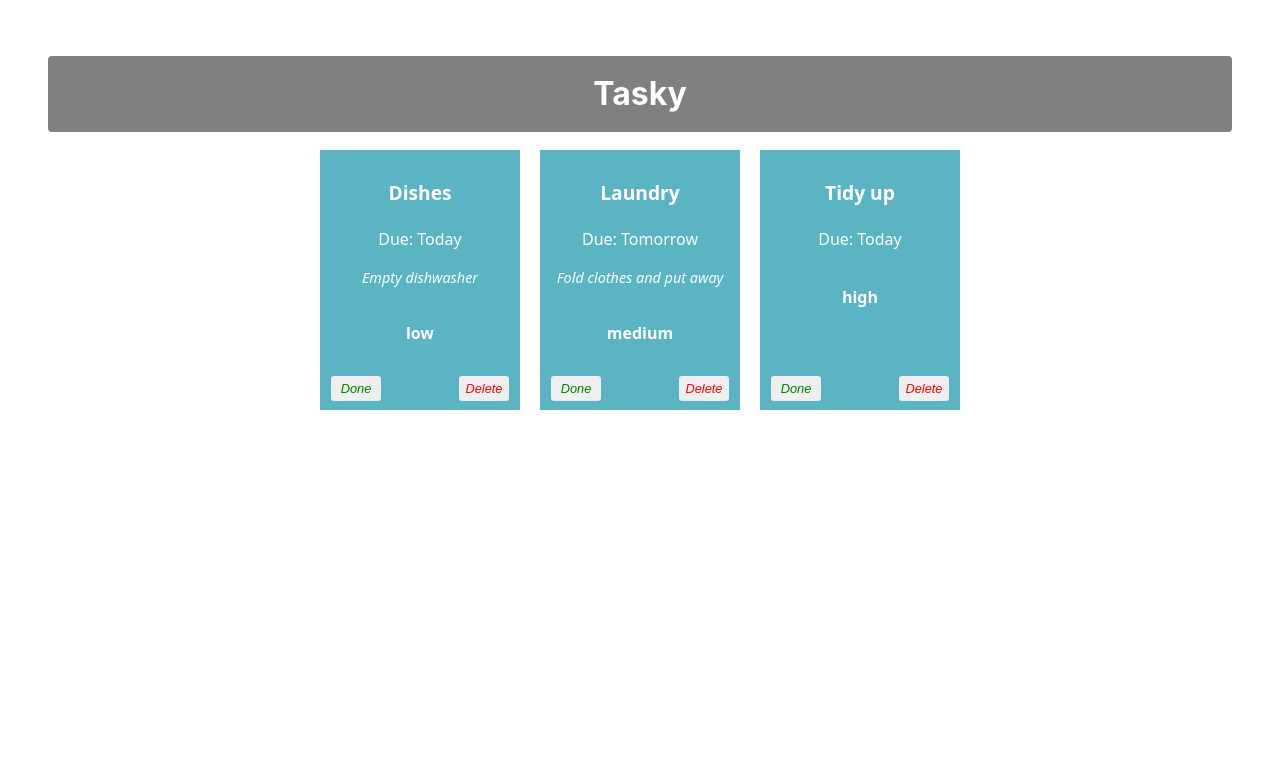
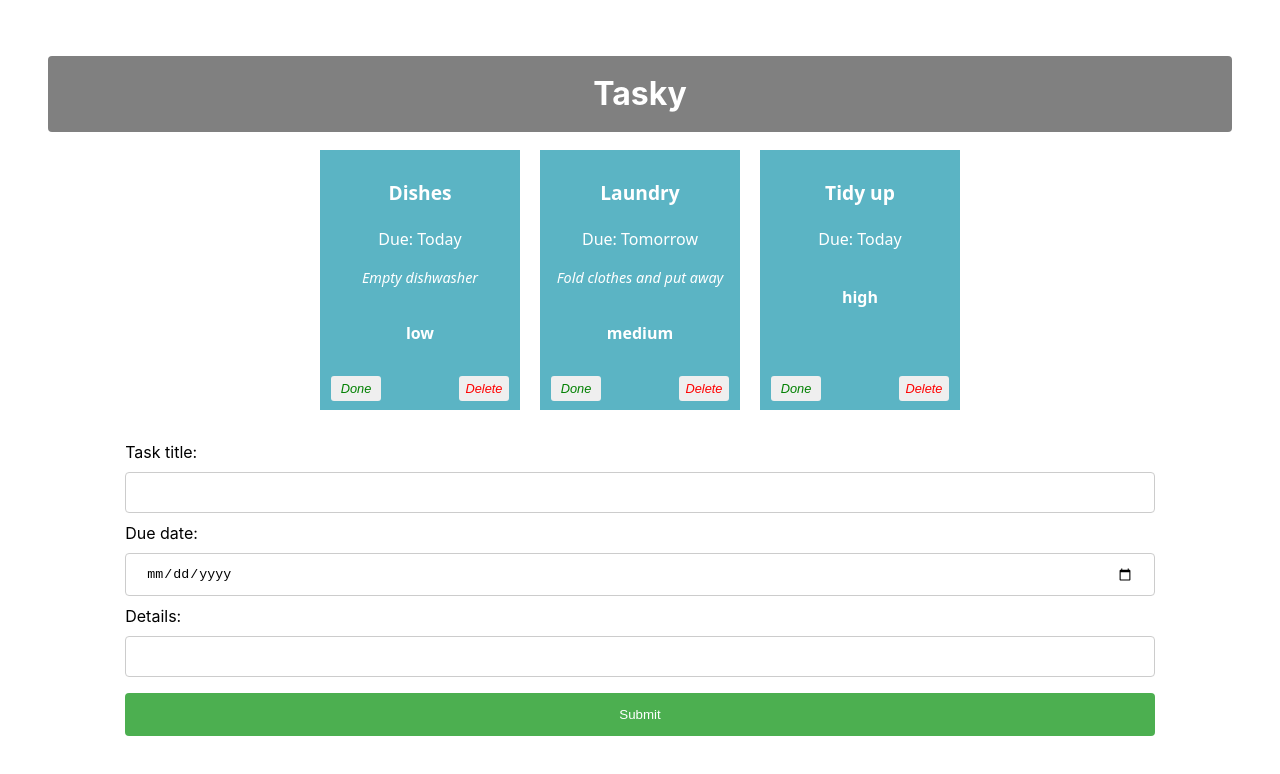
Before and after one commit to Hassan-Algharrash/react-basics-labs, a React (Vite) app in the folder tasky/: page / in a window 1280 px wide. Shown: the top 774 px of the page. Built offline with nearby package versions, Linux system fonts and the light colour scheme.

Commit message:
Add task: form added

```diff
--- a/tasky/src/App.css
+++ b/tasky/src/App.css
@@ -82,3 +82,34 @@
   right: 5px;
   color: red;
 }
+
+input[type=text], input[type=date] {
+  width: 100%;
+  padding: 12px 20px;
+  margin: 8px 0;
+  display: inline-block;
+  border: 1px solid #ccc;
+  border-radius: 4px;
+  box-sizing: border-box;
+}
+
+input[type=submit] {
+  width: 100%;
+  background-color: #4CAF50;
+  color: white;
+  padding: 14px 20px;
+  margin: 8px 0;
+  border: none;
+  border-radius: 4px;
+  cursor: pointer;
+}
+
+input[type=submit]:hover {
+  background-color: #45a049;
+}
+
+form {
+  text-align: left;
+  width: 90%;
+  margin: auto;
+}
--- a/tasky/src/App.jsx
+++ b/tasky/src/App.jsx
@@ -1,7 +1,7 @@
 import './App.css';
 import Task from './components/Task';
 import React, { useState } from 'react';
-
+import AddTaskForm from './components/Form';
 
 
 function App() {
@@ -47,7 +47,7 @@
   )
   )
   }
-
+      <AddTaskForm/>
     </div>
   );
 
--- /dev/null
+++ b/tasky/src/components/Form.jsx
@@ -0,0 +1,26 @@
+const AddTaskForm = (props) => {
+
+  return (
+    <div>
+      <form>
+        <label>
+            Task title:
+            <input type="text" name="title" required />
+        </label>
+        <br />
+        <label>
+            Due date:
+            <input type="date" name="deadline" required />
+        </label>
+        <br />
+        <label>
+            Details:
+            <input type="text" name="description" />
+        </label>
+        <input type="submit" value="Submit" />
+        </form>
+    </div>
+  )
+};
+
+export default AddTaskForm;
```
